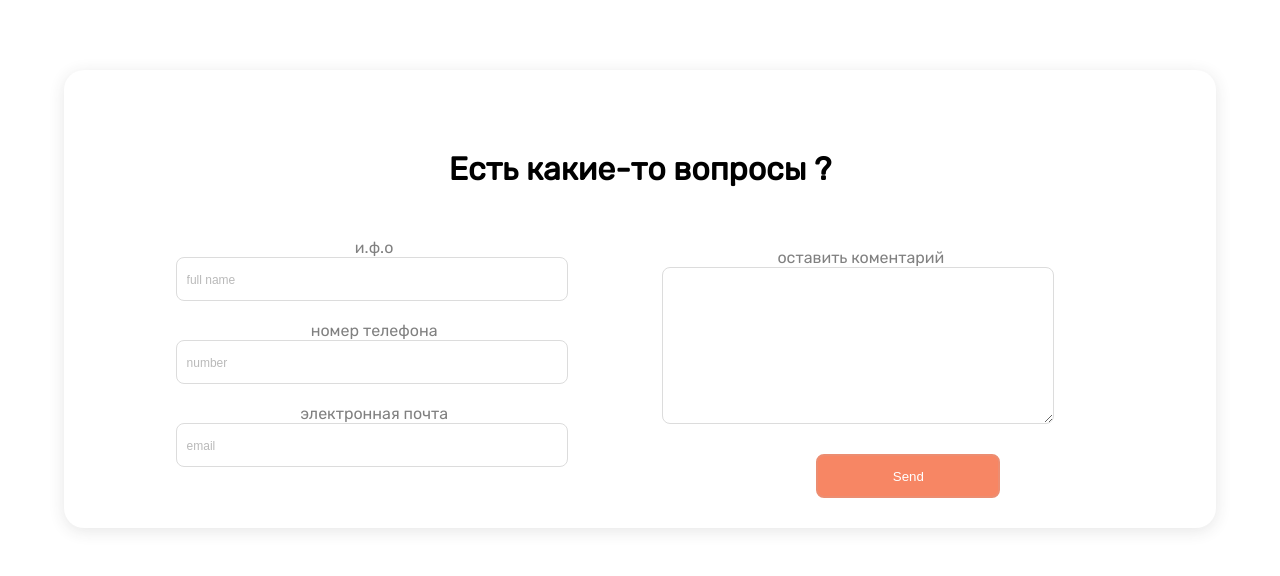
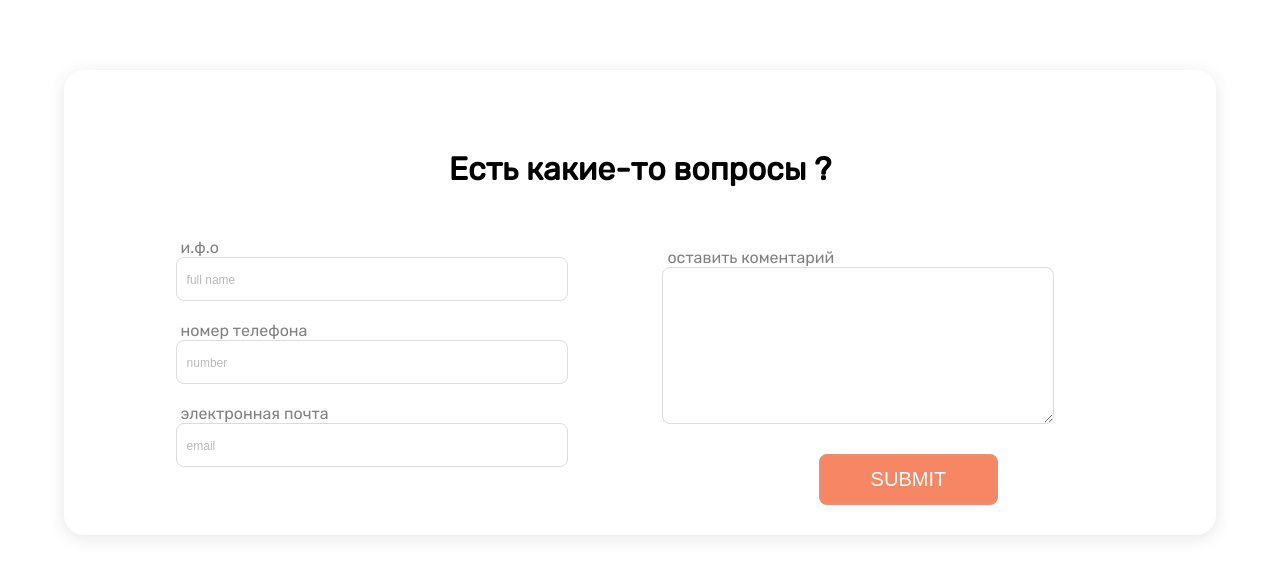
Before and after one commit to smuhammadaziz/school182-frontend, a React (Vite) app: page / in a window 1280 px wide. Shown: the part 4890-5466 px from the top of the page. Built offline with nearby package versions, Linux system fonts and the light colour scheme.

Commit message:
edit: change contact page responsive and other

```diff
--- a/src/components/form/form.jsx
+++ b/src/components/form/form.jsx
@@ -35,7 +35,7 @@ const Form = () => {
             <p>оставить коментарий</p>
             <textarea name='' id='input' cols='30' rows='10'></textarea>
 
-            <button type='submit'>Send</button>
+            <button type='submit'>Submit</button>
           </div>
         </form>
       </div>
--- a/src/components/form/style.scss
+++ b/src/components/form/style.scss
@@ -1,6 +1,9 @@
 .forms {
   width: 100%;
-  text-align: center;
+
+  .sarlavha2 {
+    text-align: center;
+  }
 
   .container {
     width: calc(100% - 10%);
@@ -57,8 +60,9 @@
           border: 2px solid #ec8d71;
           color: white;
           background-color: #f78664;
-          width: 184px;
-          height: 44px;
+          padding: 12px 50px;
+          font-size: 20px;
+          text-transform: uppercase;
           border-radius: 8px;
           -webkit-border-radius: 8px;
           -moz-border-radius: 8px;
--- a/src/components/students/style.scss
+++ b/src/components/students/style.scss
@@ -33,7 +33,7 @@
         border-radius: 8px;
         padding: 20px;
         gap: 10px;
-        box-shadow: 0px 5px 10px 2px rgba(34, 60, 80, 0.2) inset;
+        // box-shadow: 0px 5px 10px 2px rgba(34, 60, 80, 0.2) inset;
         cursor: pointer;
         transition: all 0.5s;
         -webkit-transition: all 0.5s;
```
